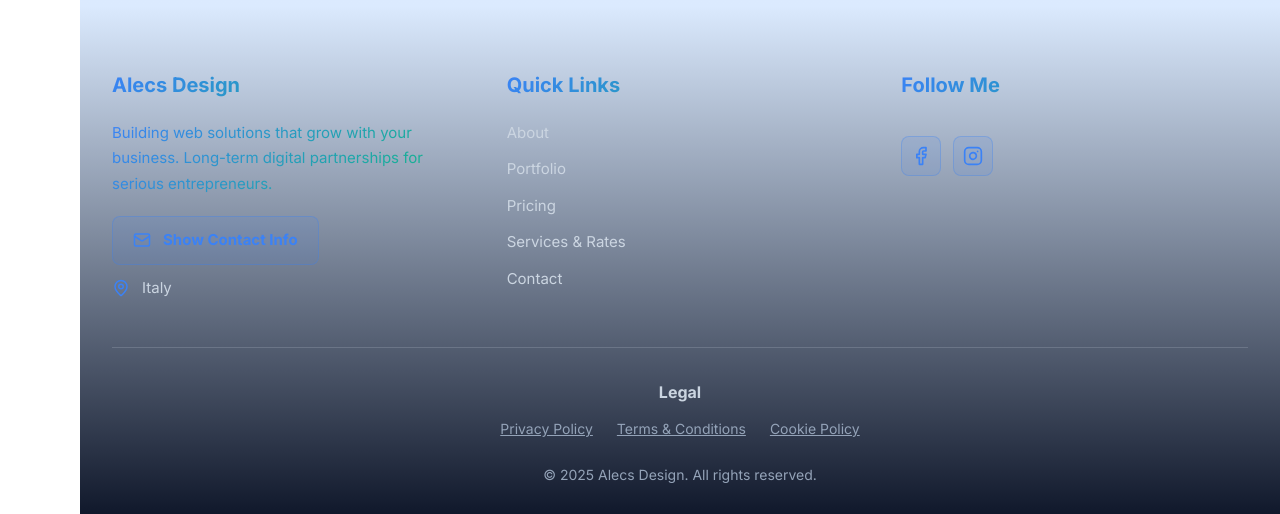
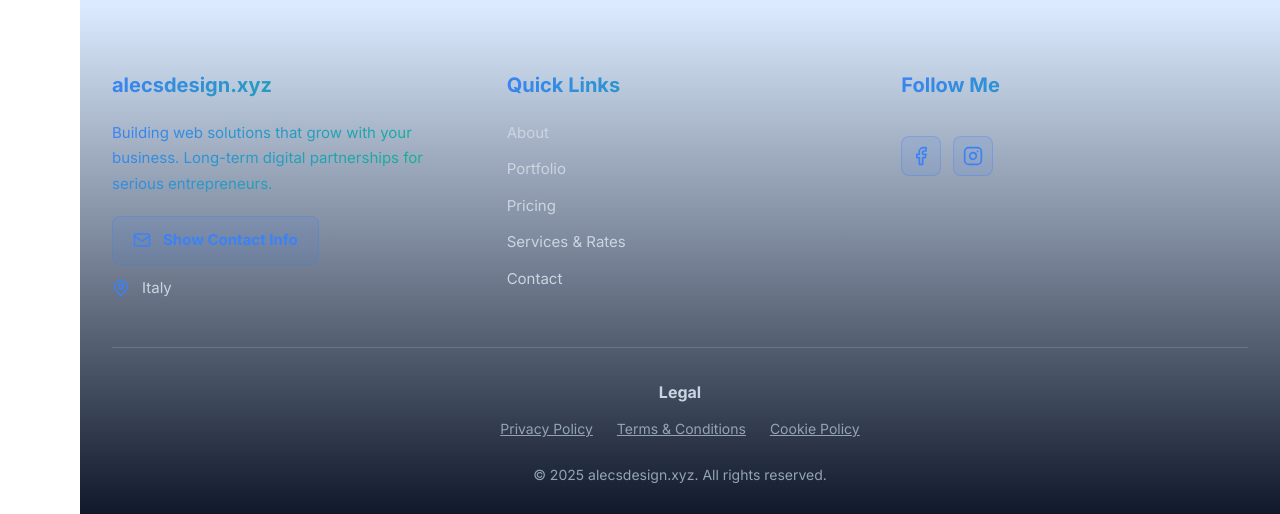
Before and after one commit to ZaZza402/alecsdesign, a React (Vite) app: page /en in a window 1280 px wide. Shown: the part 7058-7572 px from the top of the page. Built offline with nearby package versions, Linux system fonts and the light colour scheme.

Commit message:
chore: update footer branding to domain name
- Changed footer company title from 'Alecs Design' to 'alecsdesign.xyz'
- Updated copyright statement to 'alecsdesign.xyz. All rights reserved.'
- Applied changes across all languages (EN, IT, RO)
- Maintains consistent domain-based branding

```diff
--- a/src/locales/en/translation.json
+++ b/src/locales/en/translation.json
@@ -359,7 +359,7 @@
   },
   "footer": {
     "company": {
-      "title": "Alecs Design",
+      "title": "alecsdesign.xyz",
       "description": "Building web solutions that grow with your business. Long-term digital partnerships for serious entrepreneurs.",
       "location": "Italy"
     },
@@ -380,7 +380,7 @@
     "social": {
       "title": "Follow Me"
     },
-    "copyright": "Alecs Design. All rights reserved.",
+    "copyright": "alecsdesign.xyz. All rights reserved.",
     "revealContact": "Show Contact Info"
   },
   "common": {
--- a/src/locales/it/translation.json
+++ b/src/locales/it/translation.json
@@ -359,7 +359,7 @@
   },
   "footer": {
     "company": {
-      "title": "Alecs Design",
+      "title": "alecsdesign.xyz",
       "description": "Costruisco soluzioni web che crescono insieme alla tua attività. Partnership digitali a lungo termine per imprenditori seri.",
       "location": "Italia"
     },
@@ -380,7 +380,7 @@
     "social": {
       "title": "Seguimi"
     },
-    "copyright": "Alecs Design. Tutti i diritti riservati.",
+    "copyright": "alecsdesign.xyz. Tutti i diritti riservati.",
     "revealContact": "Mostra Info Contatto"
   },
   "common": {
--- a/src/locales/ro/translation.json
+++ b/src/locales/ro/translation.json
@@ -359,7 +359,7 @@
   },
   "footer": {
     "company": {
-      "title": "Alecs Design",
+      "title": "alecsdesign.xyz",
       "description": "Construiesc soluții web care cresc odată cu afacerea ta. Parteneriate digitale pe termen lung pentru antreprenori serioși.",
       "location": "Italia"
     },
@@ -380,7 +380,7 @@
     "social": {
       "title": "Urmărește-mă"
     },
-    "copyright": "Alecs Design. Toate drepturile rezervate.",
+    "copyright": "alecsdesign.xyz. Toate drepturile rezervate.",
     "revealContact": "Arată Info Contact"
   },
   "common": {
```
Also changed, not shown: src/pages/ServicesRates.tsx (line endings or trailing spaces).
